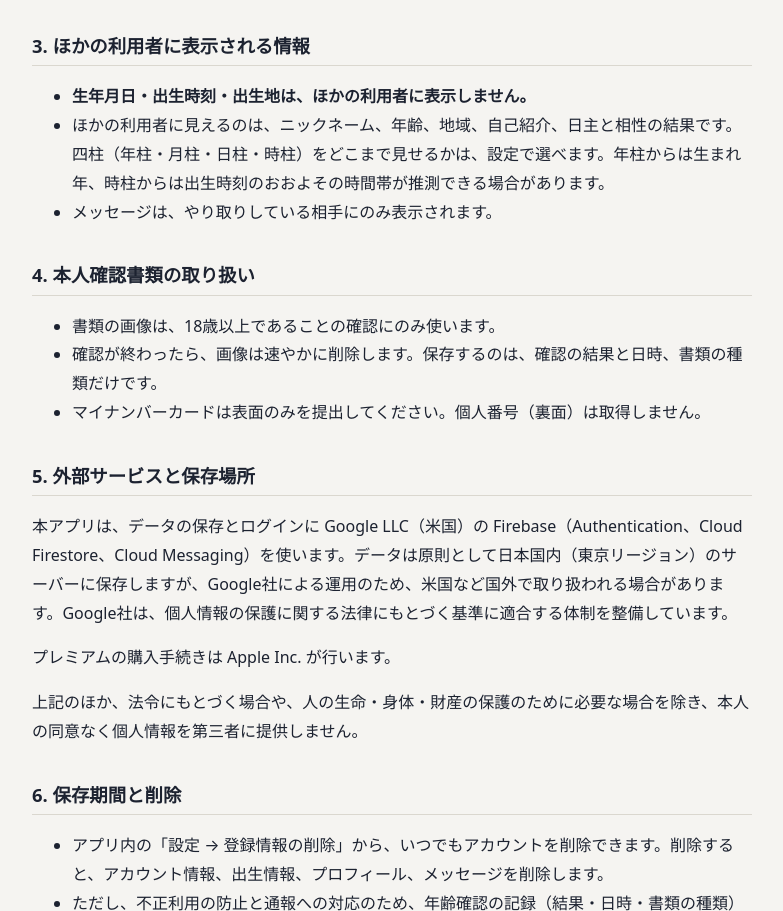
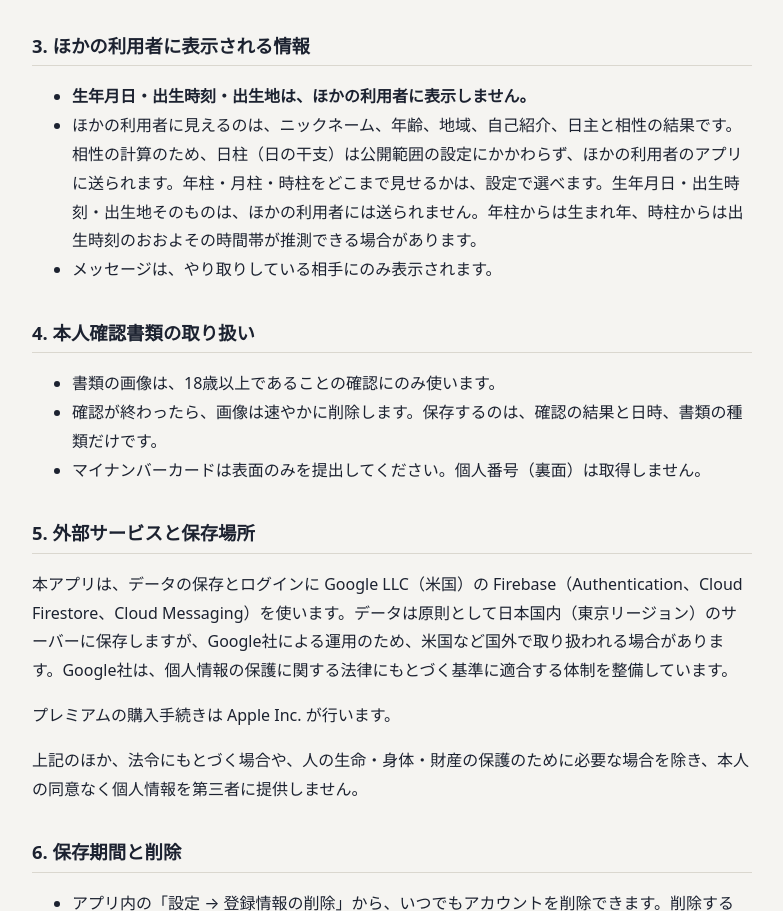
Before and after one commit to HHHeart08/etomo, a plain HTML site: page privacy.html in a window 1280 px wide. Shown: the part 1177-2088 px from the top of the page, without its empty margins (248-1031 px from the left). Drawn offline with Linux system fonts and the light colour scheme.

Commit message:
Privacy: clarify day pillar sharing

```diff
--- a/privacy.html
+++ b/privacy.html
@@ -40,7 +40,7 @@ table{border-collapse:collapse;width:100%;font-size:.95rem}th,td{border:1px soli
 <h2>3. ほかの利用者に表示される情報</h2>
 <ul>
 <li><strong>生年月日・出生時刻・出生地は、ほかの利用者に表示しません。</strong></li>
-<li>ほかの利用者に見えるのは、ニックネーム、年齢、地域、自己紹介、日主と相性の結果です。四柱（年柱・月柱・日柱・時柱）をどこまで見せるかは、設定で選べます。年柱からは生まれ年、時柱からは出生時刻のおおよその時間帯が推測できる場合があります。</li>
+<li>ほかの利用者に見えるのは、ニックネーム、年齢、地域、自己紹介、日主と相性の結果です。相性の計算のため、日柱（日の干支）は公開範囲の設定にかかわらず、ほかの利用者のアプリに送られます。年柱・月柱・時柱をどこまで見せるかは、設定で選べます。生年月日・出生時刻・出生地そのものは、ほかの利用者には送られません。年柱からは生まれ年、時柱からは出生時刻のおおよその時間帯が推測できる場合があります。</li>
 <li>メッセージは、やり取りしている相手にのみ表示されます。</li>
 </ul>
 
```
